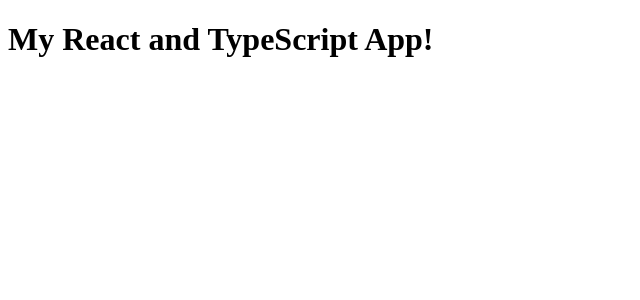
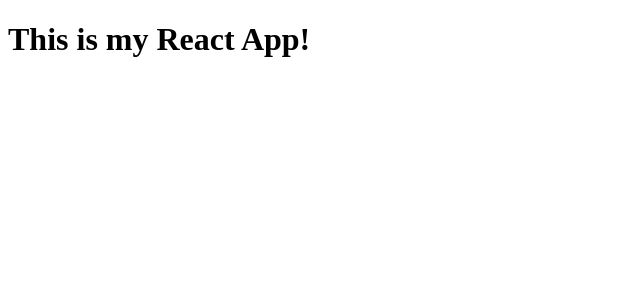
Before and after one commit to heatherbarney/React-TS-Template, a React app: page / in a window 1280 px wide. Shown: the top 300 px of the page, without its empty margins (0-640 px from the left). Built offline with nearby package versions, Linux system fonts and the light colour scheme.

Commit message:
refactor: create App.tsx

```diff
--- /dev/null
+++ b/src/App.tsx
@@ -0,0 +1,11 @@
+import * as React from "react";
+
+const App = function () {
+  return (
+    <div>
+      <h1>This is my React App!</h1>
+    </div>
+  );
+};
+
+export default App;
```
Also changed, not shown: src/index.tsx (+3 -4 lines).
